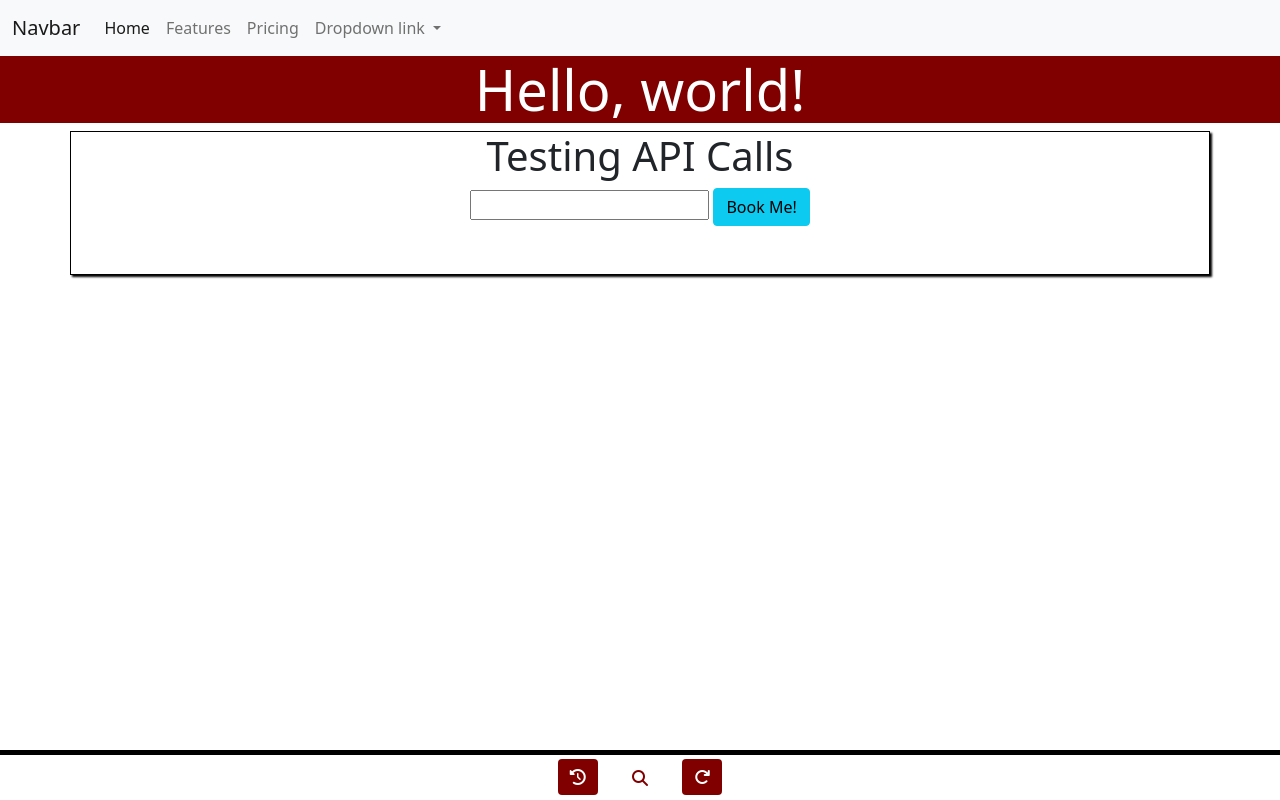
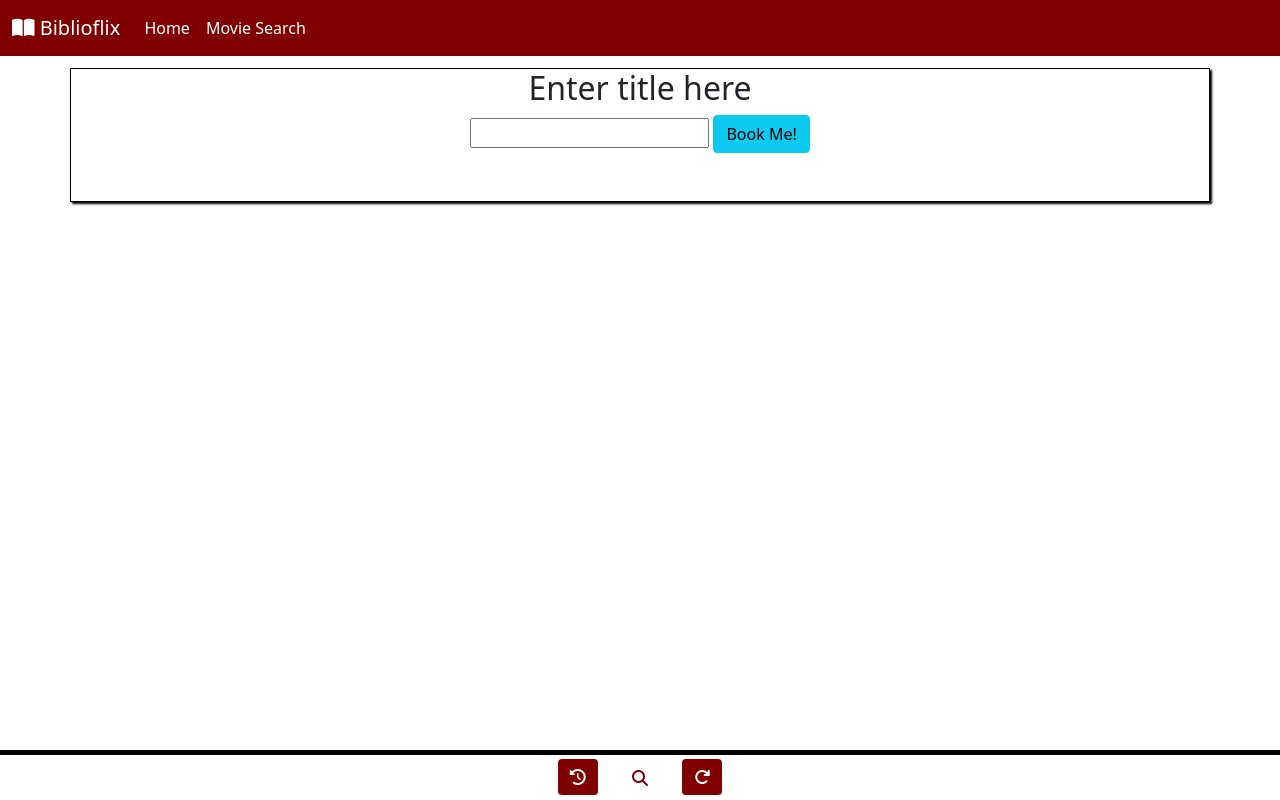
Before and after one commit to OmaurBliss/Seinfeld.oi, a plain HTML site: page index.html in a window 1280 px wide. Drawn offline with nearby package versions, Linux system fonts and the light colour scheme.

Commit message:
Changes to design of navbar. Commented out the 'hello world', commented out some code related to the dropdown of navbar just in case. Also added some CSS

```diff
--- a/Assets/style.css
+++ b/Assets/style.css
@@ -21,6 +21,7 @@ footer {
 }
 
 .container {
+    margin-top: 12px;
     text-align: center;
     border: 1px solid black;
     box-shadow: 2px 2px 2px black;
@@ -36,3 +37,14 @@ footer {
     margin: 5px 15px;
     color: maroon;
 }
+
+.navbarColor {
+    background-color: maroon;
+}
+
+/* Having issues getting the color to not be blue on click, same with other buttons, but this is a minor issue
+#firstSearch {
+    background-color: maroon;
+    color: white;
+    border: rgb(0, 0, 12, .8);
+} */
--- a/index.html
+++ b/index.html
@@ -39,9 +39,9 @@
       <!-- modal ends -->
 
     <!-- //navbar start -->
-    <nav class="navbar navbar-expand-lg navbar-light bg-light">
+    <nav class="navbar navbar-expand-lg navbar-dark navbarColor">
       <div class="container-fluid">
-        <a class="navbar-brand" href="#">Navbar</a>
+        <a class="navbar-brand" href="#"><i class="fas fa-book-open"></i> Biblioflix</a>
         <button
           class="navbar-toggler"
           type="button"
@@ -59,12 +59,14 @@
               <a class="nav-link active" aria-current="page" href="#">Home</a>
             </li>
             <li class="nav-item">
-              <a class="nav-link" href="#">Features</a>
+              <a class="nav-link active" aria-current="page" href="#">Movie Search</a>
             </li>
-            <li class="nav-item">
+            <!-- <li class="nav-item">
               <a class="nav-link" href="#">Pricing</a>
-            </li>
-            <li class="nav-item dropdown">
+            </li> -->
+
+            <!-- Code for dropdown in navbar -->
+            <!-- <li class="nav-item dropdown">
               <a
                 class="nav-link dropdown-toggle"
                 href="#"
@@ -78,22 +80,21 @@
               <ul class="dropdown-menu" aria-labelledby="navbarDropdownMenuLink">
                 <li><a class="dropdown-item" href="#">Action</a></li>
                 <li><a class="dropdown-item" href="#">Another action</a></li>
-                <li><a class="dropdown-item" href="#">Something else here</a></li>
               </ul>
-            </li>
+            </li> -->
+
           </ul>
         </div>
       </div>
     </nav>
     <!-- navbar end -->
-    <div class="jumbotron">
-        <h1 class="display-4">Hello, world!</h1>
 
+    <!-- <div class="jumbotron">
+      <h1 class="display-4">Hello, world!</h1>
+    </div> -->
 
-
-      </div>
     <main class="container">
-      <h1>Testing API Calls</h1>
+      <h2>Enter title here</h2>
       <input id="books" type="text" for="books" />
       <button id="firstSearch" class="d-inline btn btn-info">Book Me!</button>
       <div class="results mt-5"></div>
```
